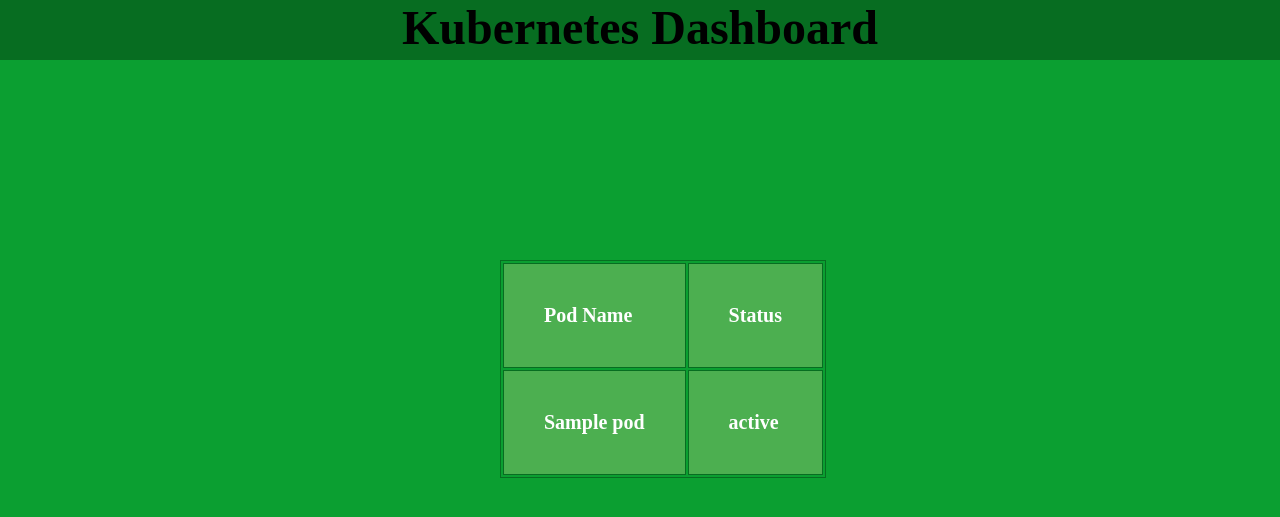
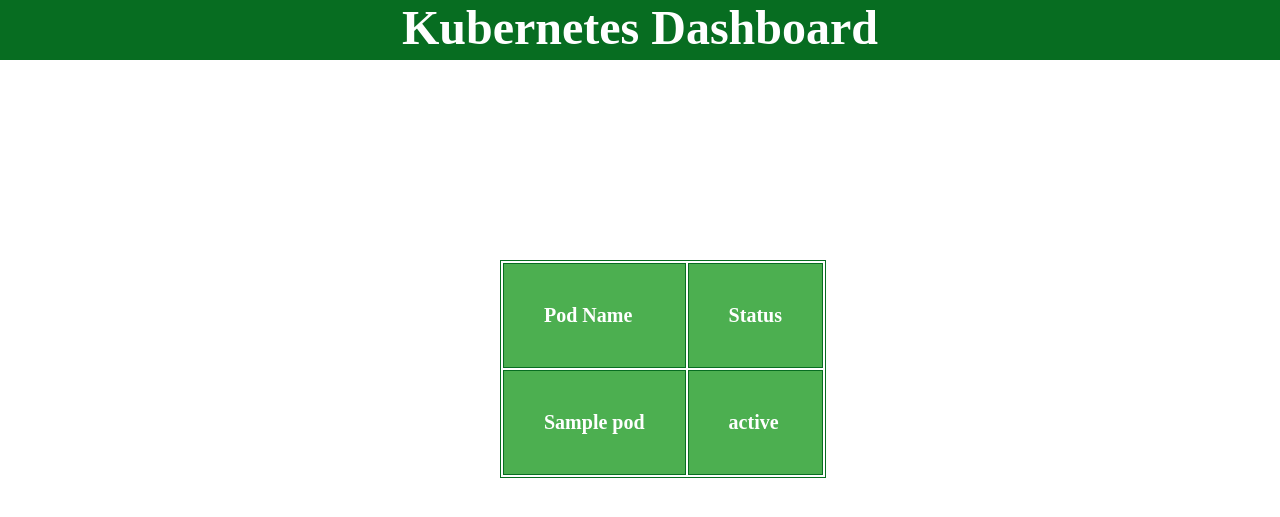
Before and after one commit to Diego-pgm/kubedash, a Flask app: template templates/index.html in a window 1280 px wide. Shown: the top 517 px of the page. Run offline with Flask 3, Linux system fonts and the light colour scheme; the template is opened without the code that fills it: most values are stand-ins (such as "Sample title", 1, 10 or a date in 2020); lists and menus that the app fills with data are empty.

Commit message:
Changing csss

```diff
--- a/static/main.css
+++ b/static/main.css
@@ -5,7 +5,7 @@
 }
 
 body {
-    background-color: #0b9f31;
+    background-color: white;
 }
 
 html {
@@ -18,6 +18,7 @@ html {
 
 h1 {
     font-size: 4.8rem;
+    color: white;
 }
 
 .header{
@@ -34,13 +35,19 @@ table{
     margin-left: 10rem;
 }
 
-@media (min-width: 768px){
+@media (min-width: 600px){
     table{
-        margin-left: 25rem;
+        margin-left: 20rem;
     }
 }
 
-@media (min-width: 1200px){
+@media (min-width: 830px){
+    table{
+        margin-left: 20rem;
+    }
+}
+
+@media (min-width: 1100px){
     table{
         margin-left: 50rem;
     }
@@ -55,12 +62,7 @@ th{
     color: white;
     background-size: cover;
 }
-tr:nth-child(even) {
-    background-color: #f2f2f2;
-}
-tr:hover {
-    background-color: #ddd;
-}
+
 table, th, td {
     border: 1px solid #076d21;
 }
```
Also changed, not shown: 1 other file.
